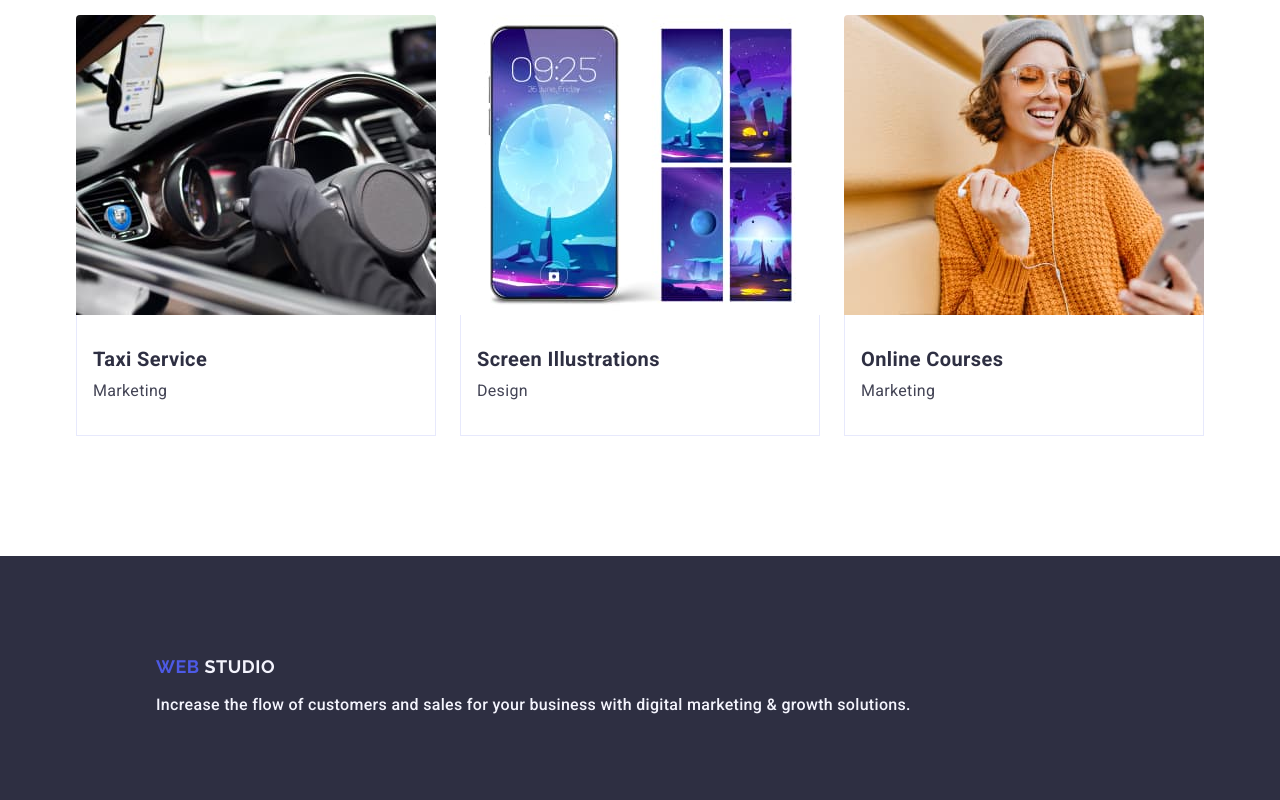
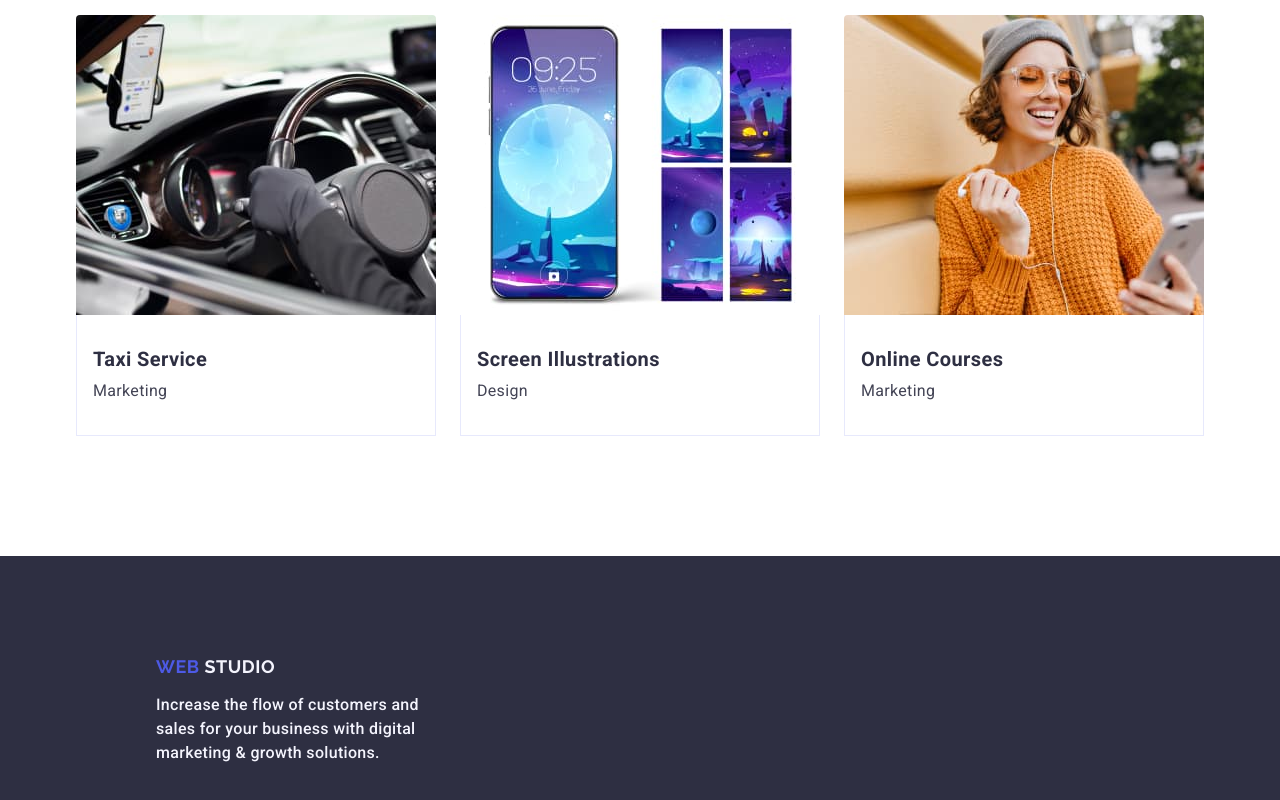
Before and after one commit to MilaOylek/goit-markup-hw-03, a plain HTML site: page index.html in a window 1280 px wide. Shown: the part 2459-3259 px from the top of the page. Drawn offline with nearby package versions, Linux system fonts and the light colour scheme.

Commit message:
add styles.css

```diff
--- a/css/styles.css
+++ b/css/styles.css
@@ -389,5 +389,5 @@ header {
     line-height: 1.5;
     letter-spacing: 0.02em;
     color: #f4f4fd;
-    min-width: 264px;
+    max-width: 264px;
 }
```
